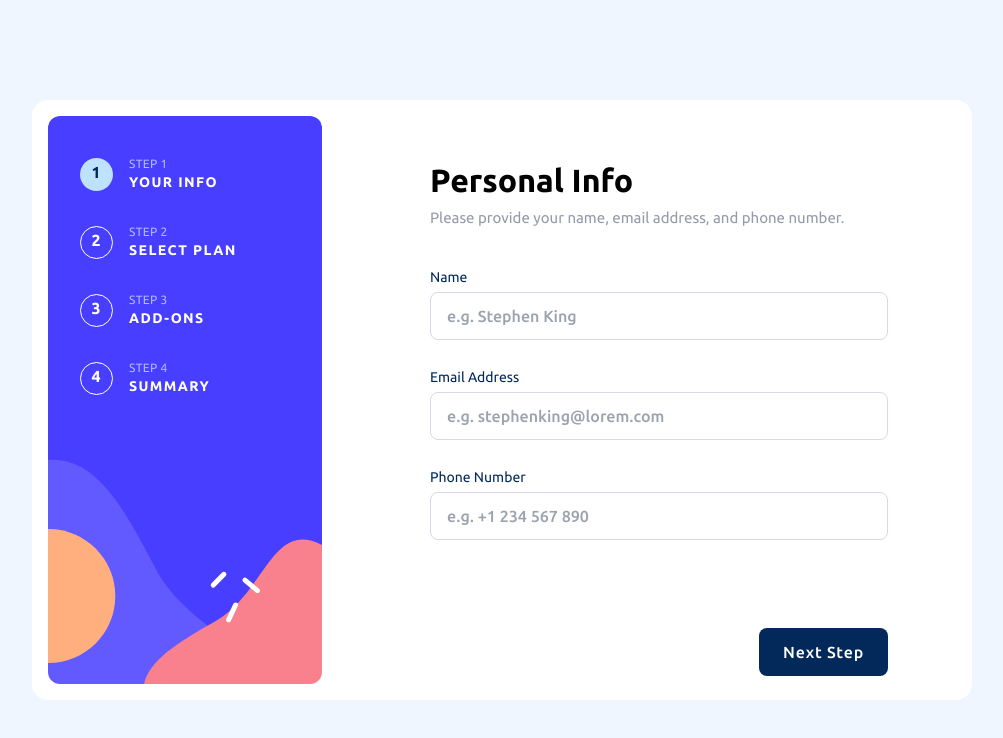
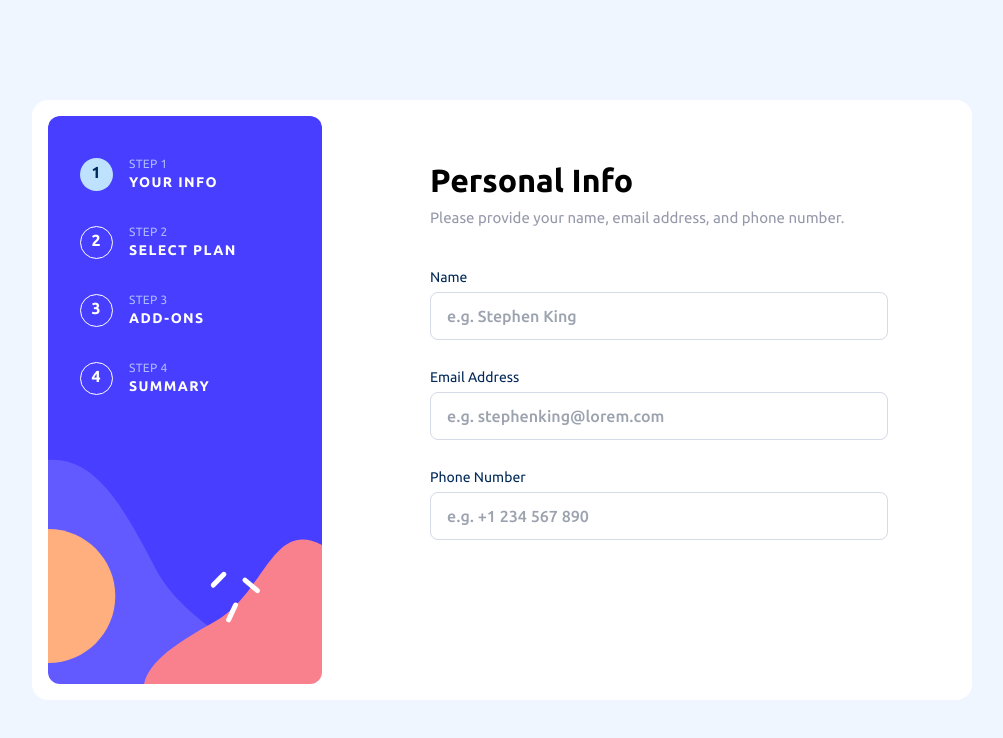
Before and after one commit to tiemibf/multi-step-form, a Next.js app: page / in a window 1280 px wide. Shown: the top 738 px of the page, without its empty margins (138-1141 px from the left). Built offline with nearby package versions, Linux system fonts and the light colour scheme.

Commit message:
refactor: place ControlButtons on pages components to enable adding additional functionality to it

```diff
--- a/src/app/page.tsx
+++ b/src/app/page.tsx
@@ -1,10 +1,15 @@
+"use client";
+
 import { Stepper } from "@/components/Stepper";
+import { FormProvider } from "@/context/FormContext";
 
 export default function Home() {
     return (
         <>
             <aside className="bg-[url('../assets/bg-sidebar.svg')] bg-cover flex w-[274px] h-full rounded-xl pt-10 pl-8 content-start relative" />
-            <Stepper />
+            <FormProvider>
+                <Stepper />
+            </FormProvider>
         </>
     );
 }
--- a/src/components/ControlButtons.tsx
+++ b/src/components/ControlButtons.tsx
@@ -1,12 +1,13 @@
-import { Dispatch, SetStateAction } from "react";
+import { FormContext } from "@/context/FormContext";
+import { useContext } from "react";
 import { Button } from "./Button";
 
 interface IProps {
-    currentStep: number;
-    setCurrentStep: Dispatch<SetStateAction<number>>;
+    handleNextStepButton?: () => void;
 }
 
-export const ControlButtons = ({ currentStep, setCurrentStep }: IProps) => {
+export const ControlButtons = ({ handleNextStepButton }: IProps) => {
+    const { currentStep, setCurrentStep } = useContext(FormContext);
     const isFirstStep = currentStep === 1;
     const isSummaryStep = currentStep === 4;
     const thankYouPage = currentStep === 5;
@@ -16,16 +17,9 @@ export const ControlButtons = ({ currentStep, setCurrentStep }: IProps) => {
     if (thankYouPage) return;
 
     return (
-        <div
-            className={`flex items-center mt-16 ${
-                isFirstStep ? "justify-end" : "justify-between"
-            }`}
-        >
+        <div className={`flex items-center mt-16 ${isFirstStep ? "justify-end" : "justify-between"}`}>
             {!isFirstStep && (
-                <p
-                    className="font-medium text-base text-ms-grey cursor-pointer hover:text-ms-denim"
-                    onClick={goToPreviousStep}
-                >
+                <p className="font-medium text-base text-ms-grey cursor-pointer hover:text-ms-denim" onClick={goToPreviousStep}>
                     Go Back
                 </p>
             )}
@@ -34,7 +28,7 @@ export const ControlButtons = ({ currentStep, setCurrentStep }: IProps) => {
                     Confirm
                 </Button>
             ) : (
-                <Button onClick={goToNextStep}>Next Step</Button>
+                <Button onClick={handleNextStepButton || goToNextStep}>Next Step</Button>
             )}
         </div>
     );
--- a/src/components/Stepper.tsx
+++ b/src/components/Stepper.tsx
@@ -1,13 +1,10 @@
-"use client";
-
-import { FormProvider } from "@/context/FormContext";
+import { FormContext } from "@/context/FormContext";
 import { AddOnsPage } from "@/pages/AddOns/AddOns";
 import { PersonalInfoPage } from "@/pages/PersonalInfo/PersonalInfo";
 import { SelectPlanPage } from "@/pages/SelectPlan/SelectPlan";
 import { Summary } from "@/pages/Summary/Summary";
 import { ThankYouPage } from "@/pages/ThankYouPage/ThankYouPage";
-import { useState } from "react";
-import { ControlButtons } from "./ControlButtons";
+import { useContext } from "react";
 import { Step } from "./Step";
 
 export type StepsInfo = {
@@ -51,10 +48,9 @@ const stepsInfo: StepsInfo[] = [
 ];
 
 export const Stepper = () => {
-    const [currentStep, setCurrentStep] = useState(1);
+    const { currentStep } = useContext(FormContext);
 
     return (
-        <FormProvider>
         <div className="absolute w-[inherit] height-[inherit] flex">
             <div className="py-10 px-8 w-[30%]">
                 {stepsInfo?.map(
@@ -65,18 +61,8 @@ export const Stepper = () => {
                 )}
             </div>
             <div className="w-[70%] pt-10 pb-8 px-[100px] content-between flex flex-col">
-                    {stepsInfo?.map(
-                        (step) =>
-                            step.count === currentStep && (
-                                <div key={step.count}>{step.content}</div>
-                            )
-                    )}
-                    <ControlButtons
-                        currentStep={currentStep}
-                        setCurrentStep={setCurrentStep}
-                    />
+                {stepsInfo?.map((step) => step.count === currentStep && <div key={step.count}>{step.content}</div>)}
             </div>
         </div>
-        </FormProvider>
     );
 };
--- a/src/context/FormContext.tsx
+++ b/src/context/FormContext.tsx
@@ -1,15 +1,11 @@
 import { IForm } from "@/types/types";
-import {
-    Dispatch,
-    ReactNode,
-    SetStateAction,
-    createContext,
-    useState
-} from "react";
+import { Dispatch, ReactNode, SetStateAction, createContext, useState } from "react";
 
 interface IFormProviderProps {
     formData: IForm;
+    currentStep: number;
     setFormData: Dispatch<SetStateAction<IForm>>;
+    setCurrentStep: Dispatch<SetStateAction<number>>;
 }
 
 const defaultValues = {
@@ -24,19 +20,18 @@ const defaultValues = {
 
 const FormContext = createContext<IFormProviderProps>({
     formData: { ...(defaultValues as IForm) },
-    setFormData: () => null
+    currentStep: 1,
+    setFormData: () => null,
+    setCurrentStep: () => null
 });
 
 const FormProvider = ({ children }: { children: ReactNode }) => {
     const [formData, setFormData] = useState<IForm>({
         ...(defaultValues as IForm)
     });
+    const [currentStep, setCurrentStep] = useState(1);
 
-    return (
-        <FormContext.Provider value={{ formData, setFormData }}>
-            {children}
-        </FormContext.Provider>
-    );
+    return <FormContext.Provider value={{ formData, setFormData, currentStep, setCurrentStep }}>{children}</FormContext.Provider>;
 };
 
 export { FormContext, FormProvider };
--- a/src/pages/AddOns/AddOns.tsx
+++ b/src/pages/AddOns/AddOns.tsx
@@ -1,3 +1,4 @@
+import { ControlButtons } from "@/components/ControlButtons";
 import { PageTitle } from "@/components/PageTitle";
 import { FormContext } from "@/context/FormContext";
 import { AddOn, IForm } from "@/types/types";
@@ -62,6 +63,7 @@ export const AddOnsPage = () => {
                     />
                 ))}
             </div>
+            <ControlButtons />
         </div>
     );
 };
--- a/src/pages/SelectPlan/SelectPlan.tsx
+++ b/src/pages/SelectPlan/SelectPlan.tsx
@@ -1,3 +1,4 @@
+import { ControlButtons } from "@/components/ControlButtons";
 import { PageTitle } from "@/components/PageTitle";
 import { FormContext } from "@/context/FormContext";
 import { OptionCard } from "@/pages/SelectPlan/components/OptionCard";
@@ -49,6 +50,7 @@ export const SelectPlanPage = () => {
                 ))}
             </div>
             <PlanToggle checked={toggleChecked} handleChange={handleToggleChange} />
+            <ControlButtons />
         </div>
     );
 };
--- a/src/pages/Summary/Summary.tsx
+++ b/src/pages/Summary/Summary.tsx
@@ -1,3 +1,4 @@
+import { ControlButtons } from "@/components/ControlButtons";
 import { PageTitle } from "@/components/PageTitle";
 import { FormContext } from "@/context/FormContext";
 import { capitalizeFirstLetter } from "@/utils/helpers";
@@ -47,6 +48,7 @@ export const Summary = () => {
                     </div>
                 </div>
             </div>
+            <ControlButtons />
         </>
     );
 };
```
Lines whose indentation alone changed are shown as unchanged.
